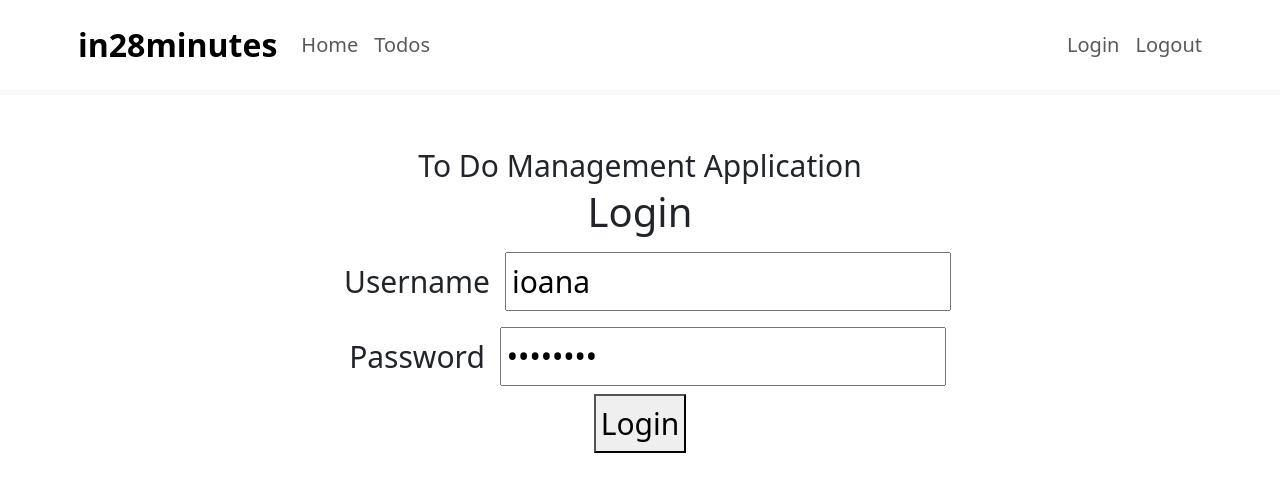
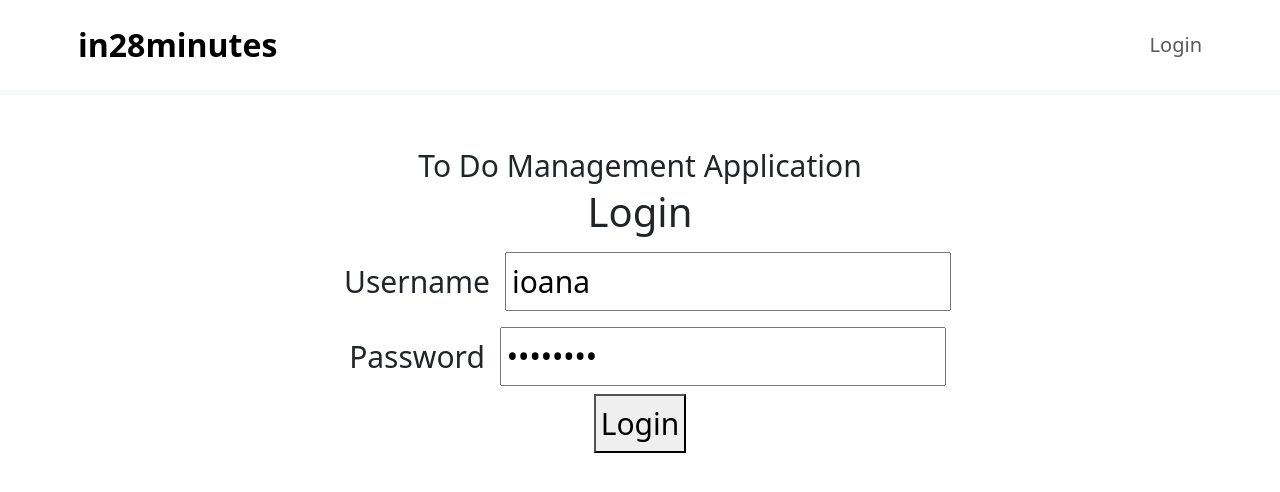
Before and after one commit to vasiioandre/todo-app-frontend, a React (Create React App) app: page / in a window 1280 px wide. Shown: the top 492 px of the page. Built offline with nearby package versions, Linux system fonts and the light colour scheme.

Commit message:
Setting isAuthenticated into React State - Auth Context

```diff
--- a/src/components/todo/HeaderComponent.jsx
+++ b/src/components/todo/HeaderComponent.jsx
@@ -3,6 +3,11 @@
 
 export default function HeaderComponent() {
   const authContext = useAuth()
+  const isAuthenticated = authContext.isAuthenticated
+
+  function logout() {
+    authContext.setAuthenticated(false)
+  }
 
   return (
     <header className="border-bottom border-light border-5 mb-5 p-2">
@@ -12,13 +17,23 @@
             <a className="navbar-brand ms-2 fs-2 fw-bold text-black" href="https://www.in28minutes.com">in28minutes</a>
             <div className="collapse navbar-collapse">
               <ul className="navbar-nav">
-                  <li className="nav-item fs-5"><Link className="nav-link" to="/welcome/in28minutes">Home</Link></li>
-                  <li className="nav-item fs-5"><Link className="nav-link" to="/todos">Todos</Link></li>
+                  <li className="nav-item fs-5">
+                    {isAuthenticated &&
+                      <Link className="nav-link" to="/welcome/in28minutes">Home</Link>}
+                  </li>
+                  <li className="nav-item fs-5">
+                    {isAuthenticated &&
+                      <Link className="nav-link" to="/todos">Todos</Link>}
+                  </li>
               </ul>
             </div>
             <ul className="navbar-nav">
-              <li className="nav-item fs-5"><Link className="nav-link" to="/login">Login</Link></li>
-              <li className="nav-item fs-5"><Link className="nav-link" to="/logout">Logout</Link></li>
+              <li className="nav-item fs-5">
+                {!isAuthenticated && <Link className="nav-link" to="/login">Login</Link>}
+                </li>
+              <li className="nav-item fs-5">
+                {isAuthenticated && <Link className="nav-link" to="/logout" onClick={logout}>Logout</Link>}
+                </li>
             </ul>
           </nav>
         </div>
--- a/src/components/todo/LoginComponent.jsx
+++ b/src/components/todo/LoginComponent.jsx
@@ -1,5 +1,6 @@
 import { useState } from 'react'
 import {useNavigate} from 'react-router-dom'
+import { useAuth } from './security/AuthContext'
 
 export default function LoginComponent() {
   const [username, setUsername] = useState('ioana')
@@ -7,6 +8,7 @@
   const [showSuccessMessage, setShowSuccessMessage] = useState(false)
   const [showErrorMessage, setShowErrorMessage] = useState(false)
   const navigate = useNavigate()
+  const authContext = useAuth()
 
   function handleUSernameChange(event) {
     setUsername(event.target.value)
@@ -18,10 +20,12 @@
 
   function handleSubmit() {
     if(username==='ioana' && password==='password') {
+      authContext.setAuthenticated(true)
       setShowSuccessMessage(true)
       setShowErrorMessage(false)
       navigate(`/welcome/${username}`)
     } else {
+      authContext.setAuthenticated(false)
       setShowSuccessMessage(false)
       setShowErrorMessage(true)
     }
--- a/src/components/todo/security/AuthContext.js
+++ b/src/components/todo/security/AuthContext.js
@@ -7,10 +7,12 @@
 export default function AuthProvider({ children }) {
   const [number, setNumber] = useState(0)
 
+  const [isAuthenticated, setAuthenticated] = useState(false)
+
   setInterval( () => setNumber(number+1),10000)
 
   return (
-    <AuthContext.Provider value={ {number}}>
+    <AuthContext.Provider value={ {number, isAuthenticated, setAuthenticated} }>
       {children}
     </AuthContext.Provider>
   )
```
